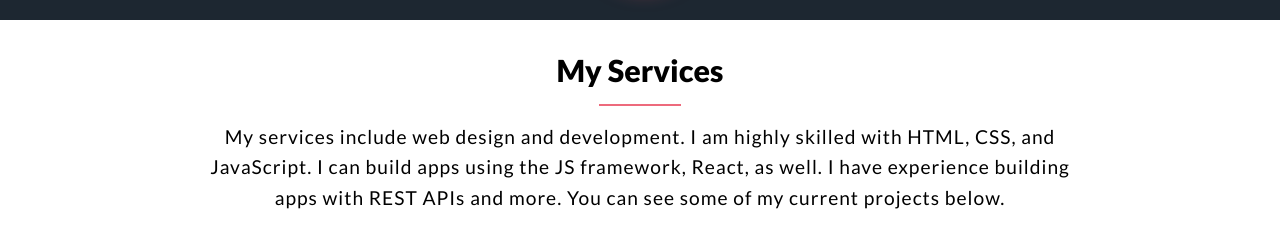
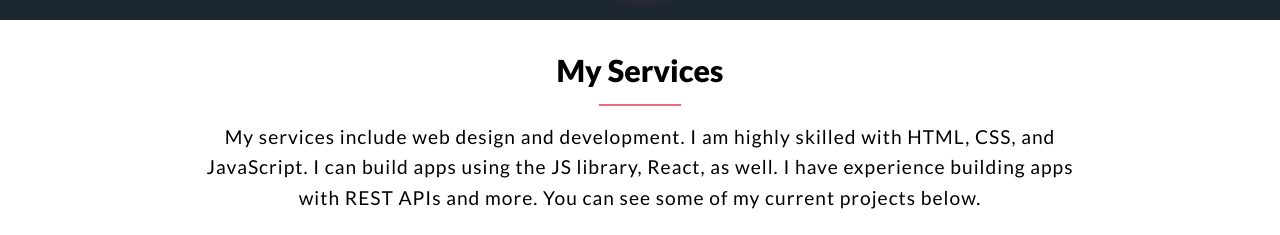
Before and after one commit to Tselate/myPortfolio, a plain HTML site: page index.html in a window 1280 px wide. Shown: the part 840-1075 px from the top of the page. Drawn offline with Linux system fonts and the light colour scheme; grey boxes are pictures that could not be loaded.

Commit message:
Corrections

```diff
--- a/index.html
+++ b/index.html
@@ -61,7 +61,7 @@
             <hr class="hr-el">
 
             <p class="services-p">
-                My services include web design and development. I am highly skilled with HTML, CSS, and JavaScript. I can build apps using the JS framework, React, as well. I have experience building apps with REST APIs and more. You can see some of my current projects below.
+                My services include web design and development. I am highly skilled with HTML, CSS, and JavaScript. I can build apps using the JS library, React, as well. I have experience building apps with REST APIs and more. You can see some of my current projects below.
             </p>
             <p class="services-languages">
                 <img src="https://cdn.jsdelivr.net/gh/devicons/devicon/icons/html5/html5-original.svg" />
```
